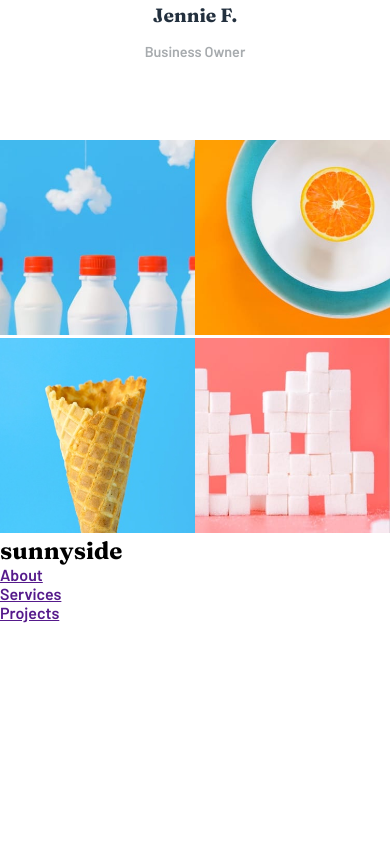
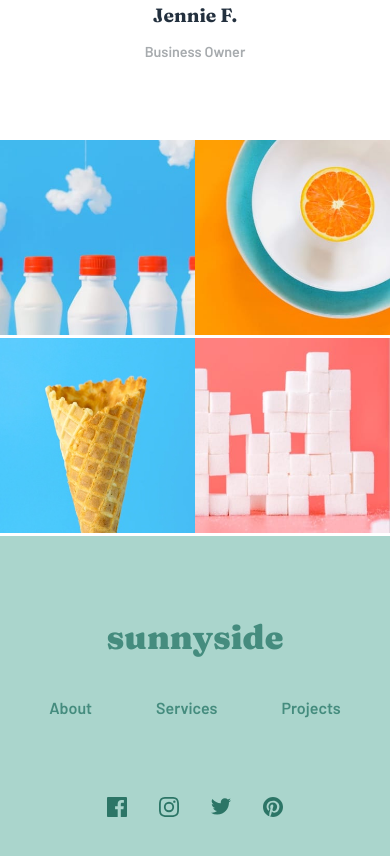
Before and after one commit to Everezze/Sunnyside-Agency-Landing-page, a plain HTML site: page index.html in a window 390 px wide. Shown: the part 4413-5269 px from the top of the page. Before the commit the page ends 5111 px from the top, so only its background shows below. Drawn offline with Linux system fonts and the light colour scheme.

Commit message:
footer & its responsive done

```diff
--- a/index.html
+++ b/index.html
@@ -127,10 +127,10 @@
 
     </aside>
 
-    <footer>
-      <h2>sunnyside</h2>
+    <footer class="footer">
+      <h2  class="footer__title">sunnyside</h2>
 
-      <ul>
+      <ul class="AboutUs">
         <li>
           <a href="">About</a>
         </li>
@@ -144,21 +144,29 @@
         </li>
       </ul>
 
-      <ul>
+      <ul class="socialMedia">
         <li>
-          <a href=""></a>
+          <a class="socialMedia__fb" href= >
+            <svg width="20" height="20" xmlns="http://www.w3.org/2000/svg"><path d="M18.896 0H1.104C.494 0 0 .494 0 1.104v17.793C0 19.506.494 20 1.104 20h9.58v-7.745H8.076V9.237h2.606V7.01c0-2.583 1.578-3.99 3.883-3.99 1.104 0 2.052.082 2.329.119v2.7h-1.598c-1.254 0-1.496.597-1.496 1.47v1.928h2.989l-.39 3.018h-2.6V20h5.098c.608 0 1.102-.494 1.102-1.104V1.104C20 .494 19.506 0 18.896 0z" fill="#2C7566" fill-rule="nonzero"/></svg>
+          </a>
         </li>
 
         <li>
-          <a href=""></a>
+          <a class="socialMedia__insta" href= >
+            <svg width="20" height="20" xmlns="http://www.w3.org/2000/svg"><path d="M10 1.802c2.67 0 2.987.01 4.042.059 2.71.123 3.975 1.409 4.099 4.099.048 1.054.057 1.37.057 4.04 0 2.672-.01 2.988-.057 4.042-.124 2.687-1.387 3.975-4.1 4.099-1.054.048-1.37.058-4.041.058-2.67 0-2.987-.01-4.04-.058-2.718-.124-3.977-1.416-4.1-4.1-.048-1.054-.058-1.37-.058-4.041 0-2.67.01-2.986.058-4.04.124-2.69 1.387-3.977 4.1-4.1 1.054-.048 1.37-.058 4.04-.058zM10 0C7.284 0 6.944.012 5.877.06 2.246.227.227 2.242.061 5.877.01 6.944 0 7.284 0 10s.012 3.057.06 4.123c.167 3.632 2.182 5.65 5.817 5.817 1.067.048 1.407.06 4.123.06s3.057-.012 4.123-.06c3.629-.167 5.652-2.182 5.816-5.817.05-1.066.061-1.407.061-4.123s-.012-3.056-.06-4.122C19.777 2.249 17.76.228 14.124.06 13.057.01 12.716 0 10 0zm0 4.865a5.135 5.135 0 100 10.27 5.135 5.135 0 000-10.27zm0 8.468a3.333 3.333 0 110-6.666 3.333 3.333 0 010 6.666zm5.338-9.87a1.2 1.2 0 100 2.4 1.2 1.2 0 000-2.4z" fill="#2C7566" fill-rule="nonzero"/></svg>
+          </a>
         </li>
 
         <li>
-          <a href=""></a>
+          <a class="socialMedia__twitter" href= >
+            <svg width="20" height="17" xmlns="http://www.w3.org/2000/svg"><path d="M20 2.172a8.192 8.192 0 01-2.357.646 4.11 4.11 0 001.805-2.27 8.22 8.22 0 01-2.606.996A4.096 4.096 0 0013.847.248c-2.65 0-4.596 2.472-3.998 5.037A11.648 11.648 0 011.392 1a4.109 4.109 0 001.27 5.478 4.086 4.086 0 01-1.858-.513c-.045 1.9 1.318 3.679 3.291 4.075a4.113 4.113 0 01-1.853.07 4.106 4.106 0 003.833 2.849A8.25 8.25 0 010 14.658a11.616 11.616 0 006.29 1.843c7.618 0 11.923-6.434 11.663-12.205A8.354 8.354 0 0020 2.172z" fill="#2C7566" fill-rule="nonzero"/></svg>
+          </a>
         </li>
 
         <li>
-          <a href=""></a>
+          <a class="socialMedia__pinterest" href= >
+            <svg width="20" height="20" xmlns="http://www.w3.org/2000/svg"><path d="M10 0C4.477 0 0 4.477 0 10c0 4.237 2.636 7.855 6.356 9.312-.088-.791-.167-2.005.035-2.868.181-.78 1.172-4.97 1.172-4.97s-.299-.6-.299-1.486c0-1.39.806-2.428 1.81-2.428.852 0 1.264.64 1.264 1.408 0 .858-.546 2.14-.828 3.33-.236.995.5 1.807 1.48 1.807 1.778 0 3.144-1.874 3.144-4.58 0-2.393-1.72-4.068-4.176-4.068-2.845 0-4.516 2.135-4.516 4.34 0 .859.331 1.781.745 2.281a.3.3 0 01.069.288l-.278 1.133c-.044.183-.145.223-.335.134-1.249-.581-2.03-2.407-2.03-3.874 0-3.154 2.292-6.052 6.608-6.052 3.469 0 6.165 2.473 6.165 5.776 0 3.447-2.173 6.22-5.19 6.22-1.013 0-1.965-.525-2.291-1.148l-.623 2.378c-.226.869-.835 1.958-1.244 2.621.937.29 1.931.446 2.962.446 5.523 0 10-4.477 10-10S15.523 0 10 0z" fill="#2C7566" fill-rule="nonzero"/></svg>
+          </a>
         </li>
       </ul>
     </footer>
--- a/style.css
+++ b/style.css
@@ -11,6 +11,11 @@ body{
 h1,h2,h3,h4,h5,h6{
     font-family: "Fraunces";
 }
+
+a{
+    text-decoration: none;
+}
+
 
 /* HERO IMAGE AND NAVBAR */
 
@@ -240,3 +245,58 @@ h1,h2,h3,h4,h5,h6{
 .gallery__images{
     width: 100%;
 }
+
+/* FOOTER SECTION */
+
+.footer{
+    display: flex;
+    flex-direction: column;
+    align-items: center;
+    padding: 5rem 0;
+    color: hsl(168, 34%, 41%);
+    background-color: hsl(168, 34%, 75%);
+}
+
+.footer__title{
+    font-size: 2.1rem;
+    font-weight: 800;
+}
+
+.AboutUs{
+    list-style: none;
+    display: flex;
+    justify-content: space-around;
+    padding: 2.5rem 0 5rem;
+}
+
+.AboutUs a{
+    margin: 0 2rem;
+    color: hsl(168, 34%, 41%);
+}
+
+.socialMedia{
+    list-style: none;
+    display: flex;
+    justify-content: center;
+    align-items: center;
+}
+
+.socialMedia a{
+    padding: 0 1rem;
+}
+
+/* .socialMedia__fb{
+    background-image: url("./images/icon-facebook.svg");
+}
+
+.socialMedia__insta{
+    background-image: url("./images/icon-instagram.svg");
+}
+
+.socialMedia__twitter{
+    background-image: url("./images/icon-twitter.svg");
+}
+
+.socialMedia__pinterest{
+    background-image: url("./images/icon-pinterest.svg");
+} */
```
